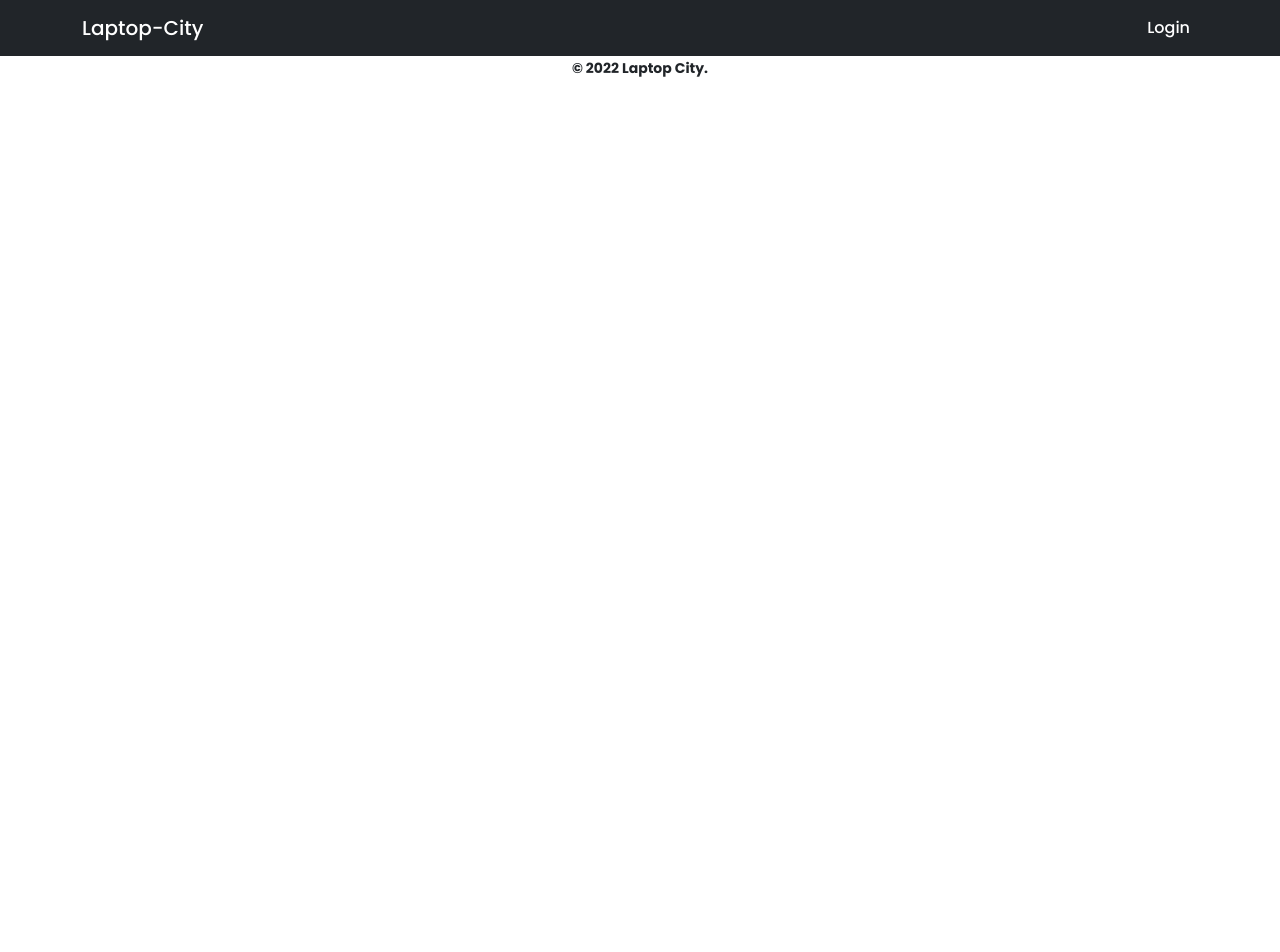
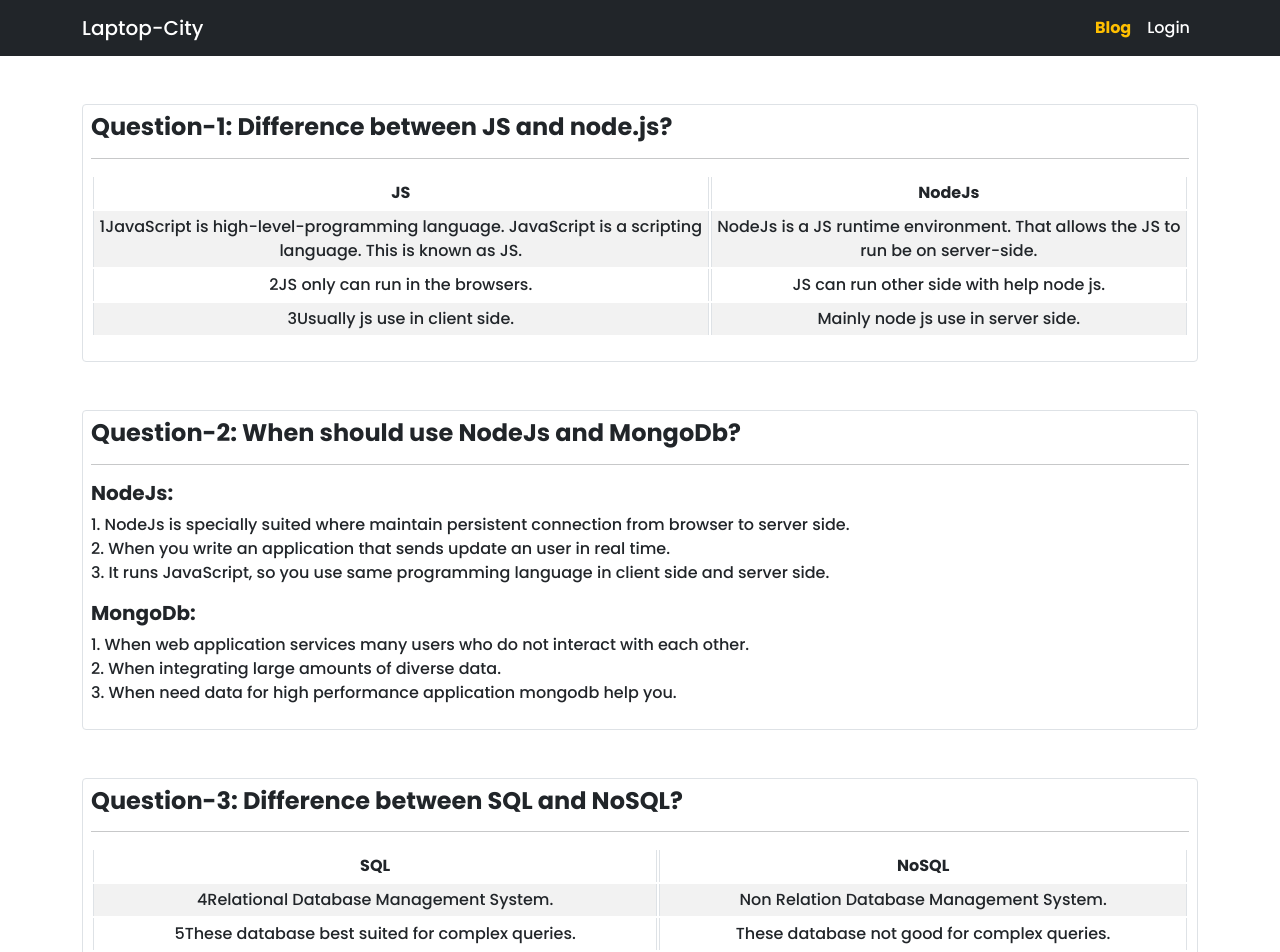
Before and after one commit to arifmia1129/laptop-city-client, a React (Create React App) app: page /blog in a window 1280 px wide. Shown: the top 952 px of the page. Before the commit the page ends 800 px from the top, so only its background shows below. Built offline with nearby package versions, Linux system fonts and the light colour scheme; no server answers.

Commit message:
blog route added

```diff
--- a/src/App.js
+++ b/src/App.js
@@ -11,6 +11,7 @@ import RequireAuth from './pages/Shared/RequireAuth/RequireAuth';
 import ManageItems from './pages/ManageItems/ManageItems';
 import AddItem from './pages/AddItem/AddItem';
 import MyItems from './pages/MyItems/MyItems';
+import Blogs from './pages/Blogs/Blogs';
 
 function App() {
   return (
@@ -19,6 +20,7 @@ function App() {
 
       <Routes>
         <Route path="/" element={<Home />}></Route>
+        <Route path="/blog" element={<Blogs />}></Route>
         <Route path="/item/:id" element={
           <RequireAuth>
             <ItemDetails />
--- /dev/null
+++ b/src/pages/Blogs/Blogs.js
@@ -0,0 +1,104 @@
+import React from 'react';
+import { Table } from 'react-bootstrap';
+
+const Blogs = () => {
+    return (
+        <div className='container my-5'>
+            <div className='border p-2 rounded mb-5'>
+                <h4 className='fw-bold'>Question-1: Difference between JS and node.js?</h4>
+                <hr />
+                <Table striped bordered hover size="sm" className="text-center">
+                    <thead>
+                        <tr>
+                            <th>JS</th>
+                            <th>NodeJs</th>
+                        </tr>
+                    </thead>
+                    <tbody>
+                        <tr  >
+                            <td>JavaScript is high-level-programming language. JavaScript is a scripting language. This is known as JS.</td>
+                            <td>NodeJs is a JS runtime environment. That allows the JS to run be on server-side.</td>
+                        </tr>
+                        <tr  >
+                            <td>JS only can run in the browsers.</td>
+                            <td>JS can run other side with help node js.</td>
+                        </tr>
+                        <tr  >
+                            <td>Usually js use in client side.</td>
+                            <td>Mainly node js use in server side.</td>
+                        </tr>
+                    </tbody>
+                </Table>
+            </div>
+            <div className='border p-2 rounded mb-5'>
+                <h4 className='fw-bold'>Question-2: When should use NodeJs and MongoDb?</h4>
+                <hr />
+                <h5 className="fw-bold">NodeJs:</h5>
+                <p>
+                    1. NodeJs is specially suited where maintain persistent connection from browser to server side.
+                    <br />
+                    2. When you write an application that sends update an user in real time.
+                    <br />
+                    3. It runs JavaScript, so you use same programming language in client side and server side.
+                </p>
+                <h5 className="fw-bold">MongoDb:</h5>
+                <p>
+                    1. When web application services many users who do not interact with each other.
+                    <br />
+                    2. When integrating large amounts of diverse data.
+                    <br />
+                    3. When need data for high performance application mongodb help you.
+                </p>
+            </div>
+            <div className='border p-2 rounded mb-5'>
+                <h4 className='fw-bold'>Question-3: Difference between SQL and NoSQL?</h4>
+                <hr />
+                <Table striped bordered hover size="sm" className="text-center">
+                    <thead>
+                        <tr>
+                            <th>SQL</th>
+                            <th>NoSQL</th>
+                        </tr>
+                    </thead>
+                    <tbody>
+                        <tr  >
+                            <td>Relational Database Management System.</td>
+                            <td>Non Relation Database Management System.</td>
+                        </tr>
+                        <tr  >
+                            <td>These database best suited for complex queries.</td>
+                            <td>These database not good for complex queries.</td>
+                        </tr>
+                        <tr  >
+                            <td>Vertically scalable.</td>
+                            <td>Horizontally scalable.</td>
+                        </tr>
+                    </tbody>
+                </Table>
+            </div>
+            <div className='border p-2 rounded mb-5'>
+                <h4 className='fw-bold'>Question-4: What is purpose and how to work JWT?</h4>
+                <hr />
+                <h5 className="fw-bold">Purpose:</h5>
+                <p>
+                    <span className='fw-bold'>Authentication:</span> Firstly jwt provide authentication service. It checks that user is valid or not. When use logged in jwt taken user info and check it.
+                    <br />
+                    <span className='fw-bold'>Exchange:</span> When jwt identify valid user it sends or exchange valid user information.
+                </p>
+                <h5 className="fw-bold">Work:</h5>
+                <div>
+                    <img className='img-fluid' src="https://cdn2.auth0.com/docs/media/articles/api-auth/client-credentials-grant.png" alt="" />
+                    <p>
+                        1. First of all client or application requests authorization server for authorization.
+                        <br />
+                        2. If authorization server granted when give an access token.
+                        <br />
+                        3. When get access token client or application access permitted service or information.
+                    </p>
+                </div>
+            </div>
+        </div>
+    );
+};
+
+export default Blogs;
--- a/src/pages/Shared/Header/Header.js
+++ b/src/pages/Shared/Header/Header.js
@@ -13,6 +13,7 @@ const Header = () => {
                 <Navbar.Toggle aria-controls="responsive-navbar-nav" />
                 <Navbar.Collapse id="responsive-navbar-nav">
                     <Nav className='ms-auto'>
+                        <Nav.Link as={CustomLink} to="/blog">Blog</Nav.Link>
                         {
                             user ? <>
                                 <Nav.Link as={CustomLink} to="/manageitems">Manage-Items</Nav.Link>
```
